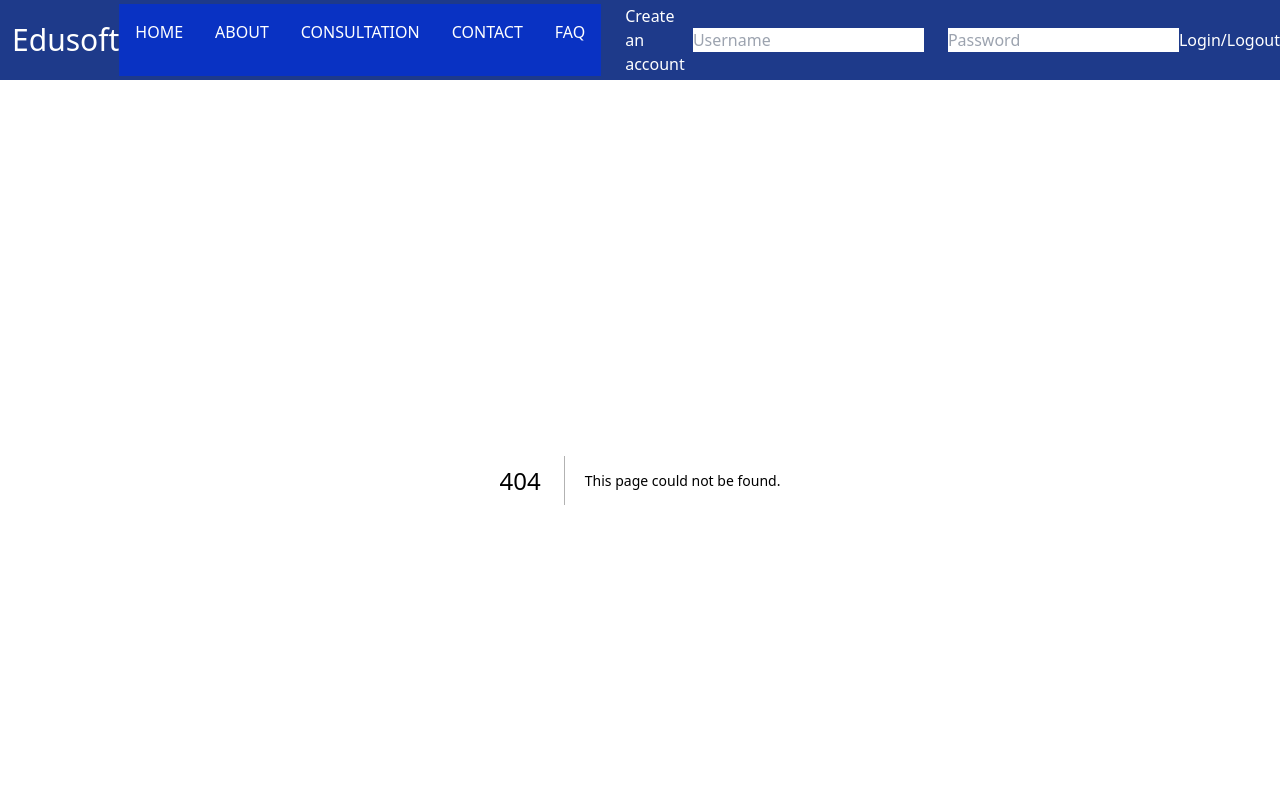
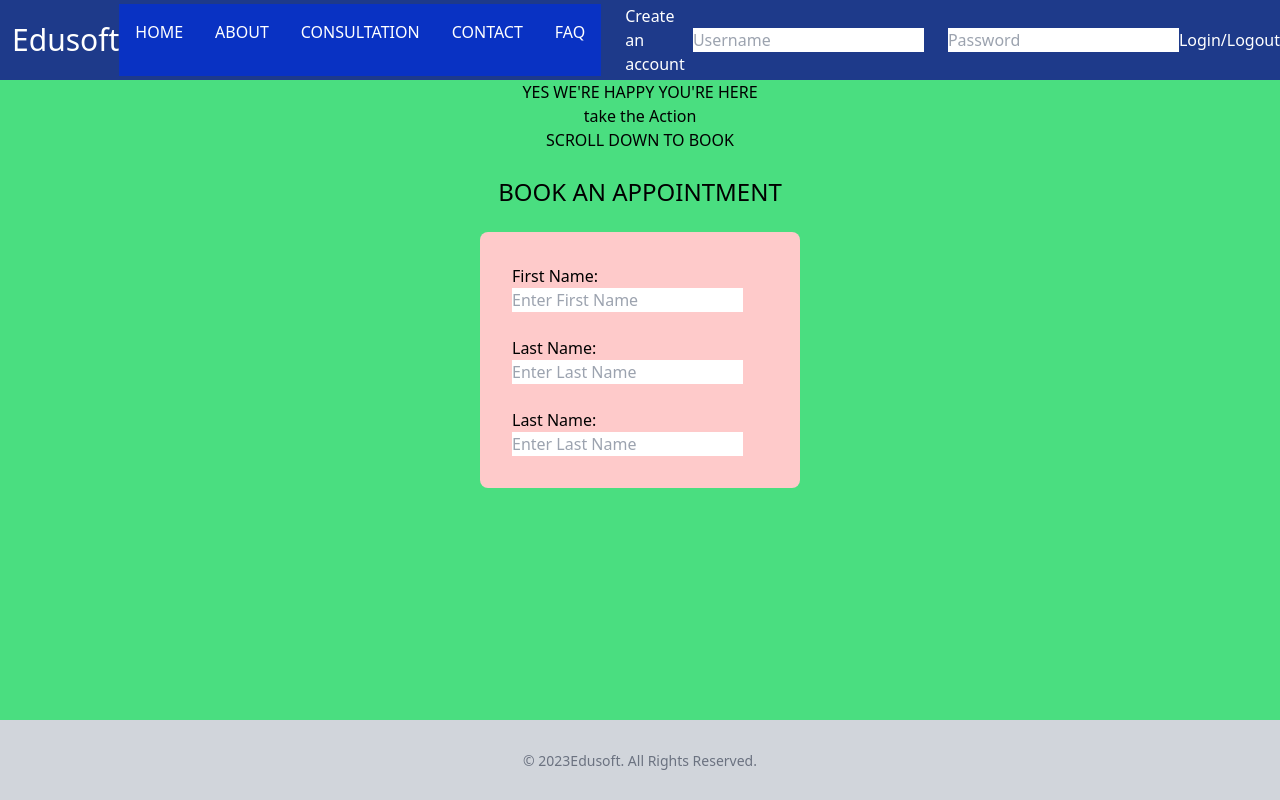
Before and after one commit to Nwaigba66/Edusoft-website---FrontEnd, a Next.js app: page /consultation in a window 1280 px wide. Before the commit this address had no page. Shown: the top 800 px of the page. Built offline with nearby package versions, Linux system fonts and the light colour scheme.

Commit message:
Added consulting page and About page

```diff
--- /dev/null
+++ b/src/app/consultation/page.tsx
@@ -0,0 +1,47 @@
+import React from 'react'
+import { text } from 'stream/consumers'
+import Image from 'next/image'
+import { Container } from 'postcss'
+
+function Consultation() {
+  return (
+    <div className='w-full h-full bg-green-400'>
+
+
+     <div className='relative flex flex-col justify-center items-center'>
+        <h1  className='item-center'>YES WE'RE HAPPY YOU'RE HERE</h1>
+        <h1>take the Action</h1>
+
+        <h1>SCROLL DOWN TO BOOK</h1>
+    </div>
+    <div>
+        <h1 className=' flex flex-row items-center mt-6 justify-center text-2xl item-center'>BOOK AN APPOINTMENT</h1>
+    </div>
+
+
+    <form className='container flex flex-col items-center justify-center mt-6'>
+    <div className='flex flex-row justify-center p-8 bg-red-200 rounded-lg w-80'>
+        <span>
+        <label htmlFor="firstname">First Name: </label>
+        <input type="text" id="firstname" name="firstname" placeholder='Enter First Name'/>
+
+        <div className='mt-6'>
+        <label htmlFor="firstname">Last Name: </label>
+        <input type="text" id="firstname" name="firstname" placeholder='Enter Last Name'/>
+        </div>
+
+        <div className='mt-6'>
+        <label htmlFor="firstname">Last Name: </label>
+        <input type="text" id="firstname" name="firstname" placeholder='Enter Last Name'/>
+        </div>
+        </span>
+    </div>
+    </form>
+
+
+
+</div>
+
+  )
+}
+export default Consultation
```
Also changed, not shown: public/image/consultation-img.jpeg (added), public/image/openmindness.png (added).
